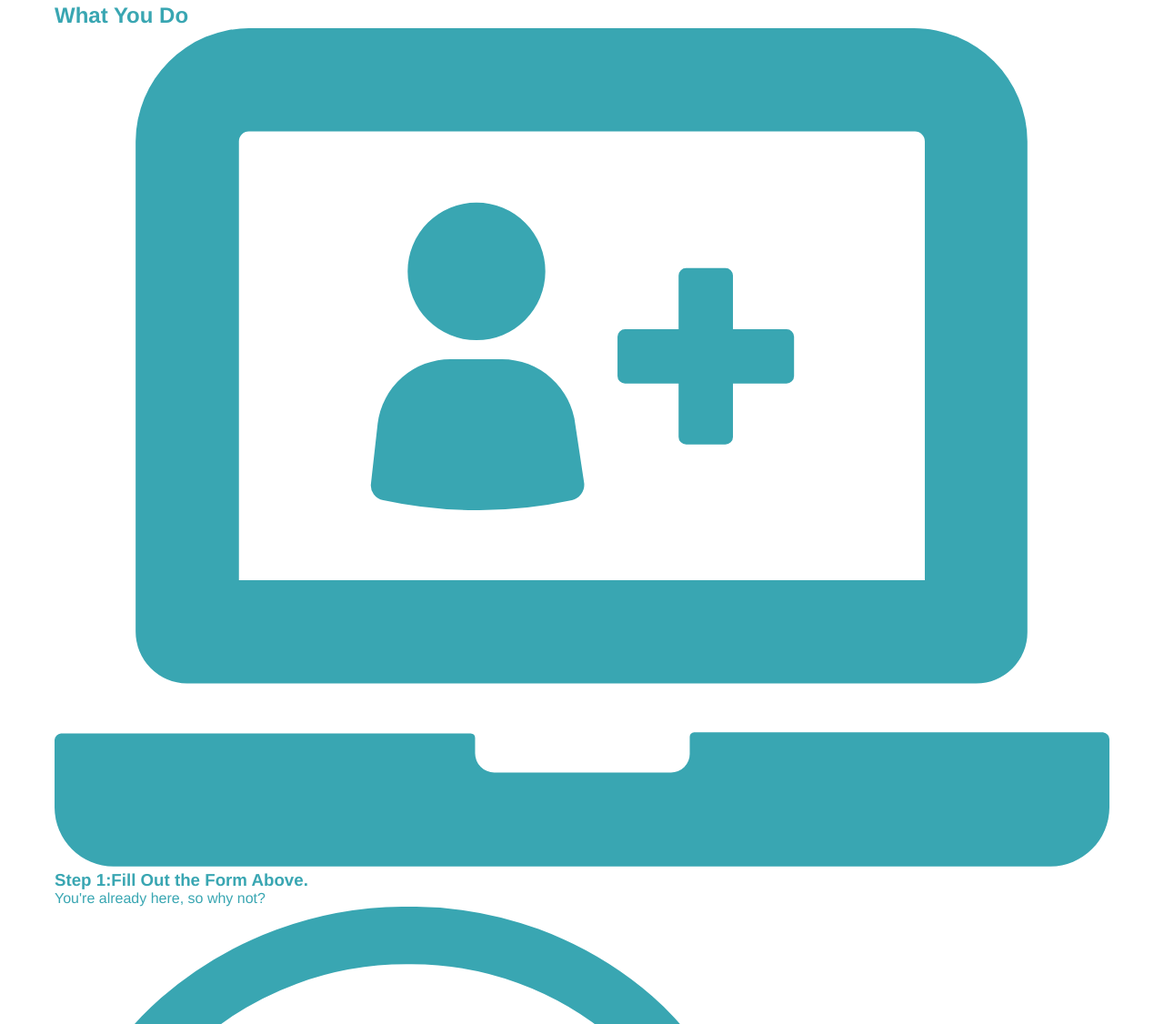
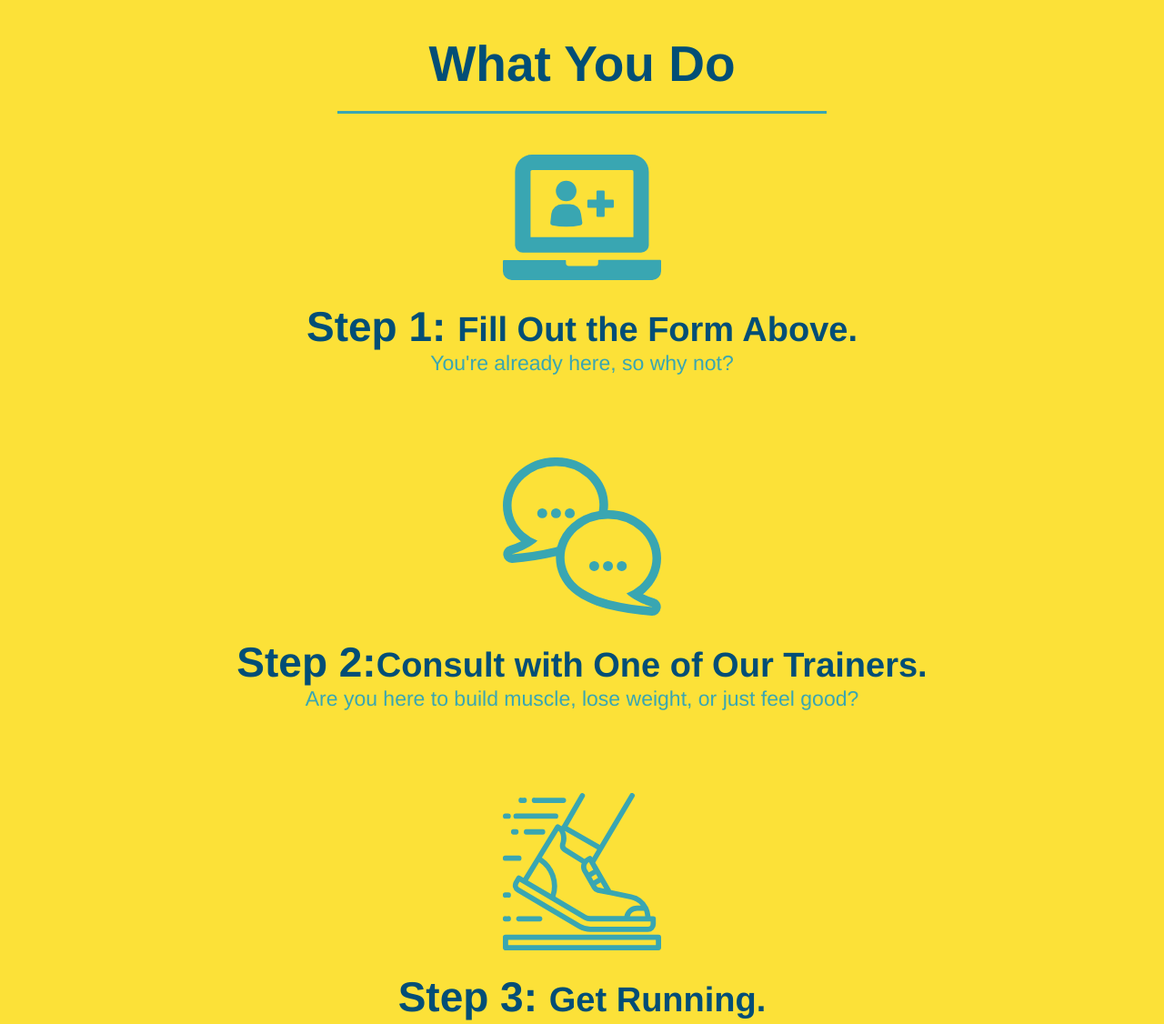
Before and after one commit to MrMisterGabe/run-buddy, a plain HTML site: page index.html in a window 1280 px wide. Shown: the part 1000-2126 px from the top of the page at 91% size. Drawn offline with Linux system fonts and the light colour scheme.

Commit message:
style what you do section

```diff
--- a/assets/css/style.css
+++ b/assets/css/style.css
@@ -143,13 +143,57 @@ section {
     text-align: center;
 }
 
-.intro h2 {
+/*apply style to steps class */
+.steps {
+    text-align: center;
+    background: #fce138;
+}
+
+/*apply style to section-title class */
+.section-title {
     font-size: 55px;
     color: #024e76;
     margin-bottom: 35px;
     padding: 0 100px 20px 100px;
+    display: inline-block;
     border-bottom: 3px solid;
+}
+
+/*apply style to primary-border class */
+.primary-border {
     border-color: #fce138;
-    display: inline-block;
-    margin: 0 auto;
 }
+
+/*apply style to secondary-border class */
+.secondary-border {
+    border-color: #39a6b2;
+}
+
+/*apply style to <div> in steps class */
+.steps div {
+    margin-bottom: 80px;
+}
+
+/*apply style to <iimg> in steps class */
+.steps img {
+    width: 15%;
+    margin: 10px 0;
+}
+
+/*apply style to <h3> in steps class */
+.steps h3 {
+    color: #024e76;
+    font-size: 46px;
+    margin-top: 10px;
+}
+
+/*apply style to <p> in steps class */
+.steps p {
+    color: #39a6b2;
+    font-size: 23px;
+}
+
+/*apply style to <span> in steps class */
+.steps span {
+    font-size: 38px;
+}
--- a/index.html
+++ b/index.html
@@ -66,37 +66,37 @@
 
         <!--"what we do" section-->
         <section id="what-we-do" class="intro">
-            <h2>What We Do</h2>
+            <h2 class="section-title primary-border">What We Do</h2>
             <p>
-                butcher selfies chambray shabby chic gentrify readymade yr Echo Park XOXO Tumblr normcore Banksy direct trade Blue Bottle chillwave you probably haven't heard of them single-origin coffee Vice fanny pack fixie Odd Future Austin fingerstache pickled twee synth Wes Anderson Thundercats viral bitters flannel meggings narwhal Marfa Schlitz sustainable Intelligentsia umami deep v craft
+            butcher selfies chambray shabby chic gentrify readymade yr Echo Park XOXO Tumblr normcore Banksy direct trade Blue Bottle chillwave you probably haven't heard of them single-origin coffee Vice fanny pack fixie Odd Future Austin fingerstache pickled twee synth Wes Anderson Thundercats viral bitters flannel meggings narwhal Marfa Schlitz sustainable Intelligentsia umami deep v craft
             </p>
         </section>
 
         <!--"what you do" section-->
-        <section id="what-you-do">
-            <h2>What You Do</h2>
+        <section id="what-you-do" class="steps">
+            <h2 class="section-title secondary-border">What You Do</h2>
 
             <div>
                 <img src="./assets/images/step-1.svg" alt="" />
-                <h3>Step 1:Fill Out the Form Above.</h3>
+                <h3>Step 1: <span>Fill Out the Form Above.</span></h3>
                 <p>You're already here, so why not?</p>
             </div>
 
             <div>
                 <img src="./assets/images/step-2.svg" alt="" />
-                <h3>Step 2:Consult with One of Our Trainers.</h3>
+                <h3>Step 2:<span>Consult with One of Our Trainers.</span></h3>
                 <p>Are you here to build muscle, lose weight, or just feel good?</p>
             </div>
 
             <div>
                 <img src="./assets/images/step-3.svg" alt="" />
-                <h3>Step 3: Get Running.</h3>
+                <h3>Step 3: <span>Get Running.</span></h3>
                 <p>Hit the ground running (literally) once your trainer lays out your plan.</p>
             </div>
 
             <div>
                 <img src="./assets/images/step-4.svg" alt="" />
-                <h3>Step 4: See Results.</h3>
+                <h3>Step 4: <span>See Results.</span></h3>
                 <p>Bi-weekly checkins with your trainer will keep you focused</p>
             </div>
         </section>
```
